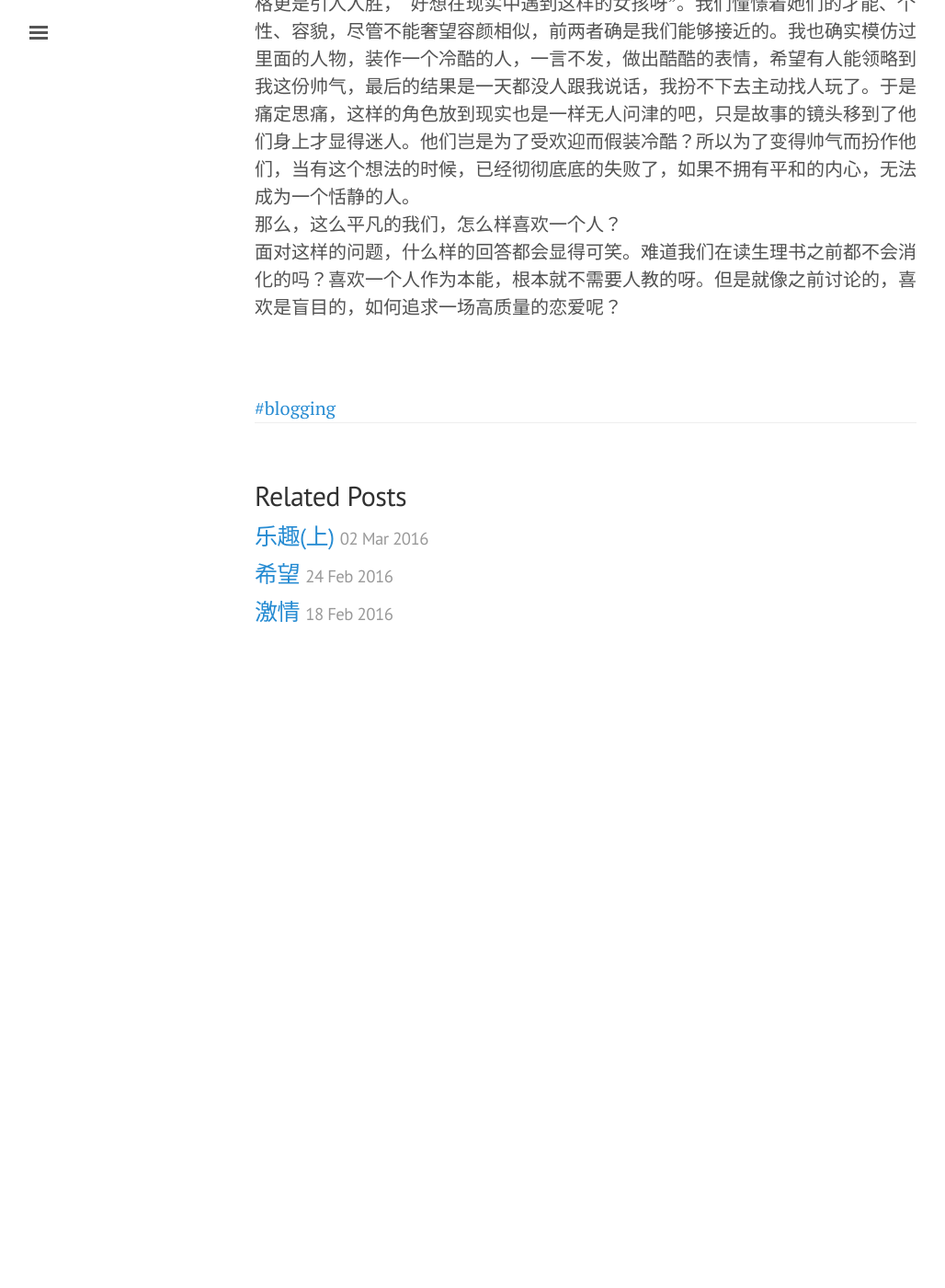
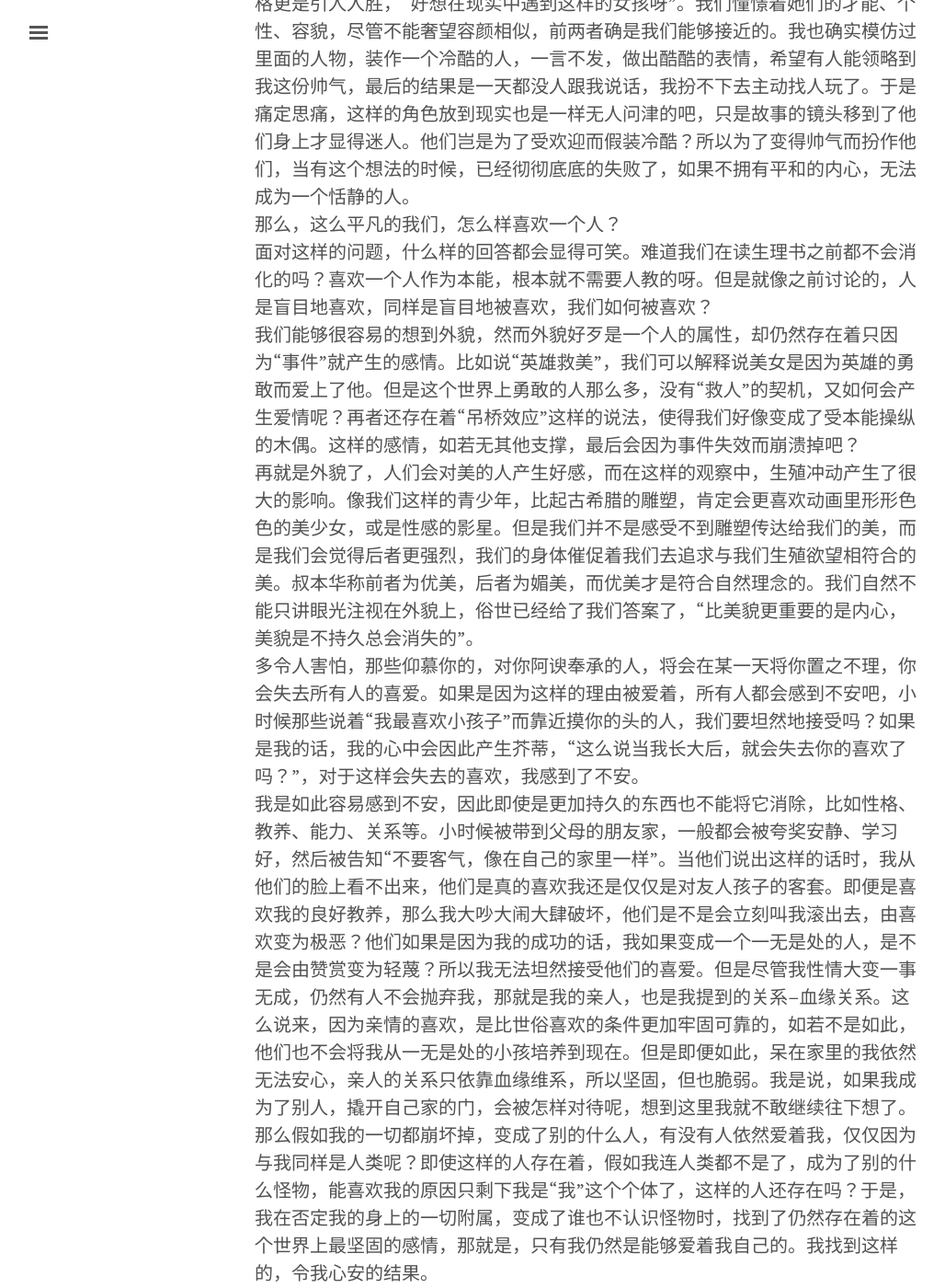
Before and after one commit to yamanka/blog, a Jekyll site: the page built from _posts/2016-03-16-偶像等.md, in a window 1280 px wide and 1400 px high, scrolled down 969 px. Shown: the whole window at 92% size, without its empty margins (3-1031 px from the left). Built offline with Jekyll 4.4.1, drawn with Linux system fonts in a browser that asks for light colours; comment, search, counter and statistics services are not loaded; before the commit the page ends 1711 px from its top, so only the background shows below that; some of the changed text lies outside the part shown.

Commit message:
Update 2016-03-16-偶像等.md

```diff
--- a/_posts/2016-03-16-偶像等.md
+++ b/_posts/2016-03-16-偶像等.md
@@ -10,4 +10,9 @@ tags: [blogging]
 英雄如此，包含着英雄的偶像也具有相同的性质。我为了学习日语加入了一个主播群，这个女主播每周两天直播上课，时不时在群里冒一下泡，每次说话都会让群友很激动，有的人会因为在直播的时候念了他的名字而语无伦次。夸赞主播成为了群里的政治正确，在这个群里，她是名副其实的偶像。尽管她每次直播都打扮得很靓丽，我却注意到她只不过是一个很普通的女生，有着她这个年纪的女孩子都有的天真。在生活中我们即使遇到更优秀的女生都不会如此的狂热，网络直播所营造的未知、神秘感、信息不充分给了我们想象的空间，是我们自己将她推向了令人惶恐的高度。明星也好、偶像也好，在我们心中的都不是真实的他们，现实可能比我们认为的平凡的多。<br>
 既然现实中的人总是有缺陷，那么幻想中的人物岂会欺骗我们？那些只生活在动画中尽善尽美的角色，值得我们倾心吗？这些虚幻的人儿，不仅面容姣好，各色的性格更是引人入胜，“好想在现实中遇到这样的女孩呀”。我们憧憬着她们的才能、个性、容貌，尽管不能奢望容颜相似，前两者确是我们能够接近的。我也确实模仿过里面的人物，装作一个冷酷的人，一言不发，做出酷酷的表情，希望有人能领略到我这份帅气，最后的结果是一天都没人跟我说话，我扮不下去主动找人玩了。于是痛定思痛，这样的角色放到现实也是一样无人问津的吧，只是故事的镜头移到了他们身上才显得迷人。他们岂是为了受欢迎而假装冷酷？所以为了变得帅气而扮作他们，当有这个想法的时候，已经彻彻底底的失败了，如果不拥有平和的内心，无法成为一个恬静的人。<br>
 那么，这么平凡的我们，怎么样喜欢一个人？<br>
-面对这样的问题，什么样的回答都会显得可笑。难道我们在读生理书之前都不会消化的吗？喜欢一个人作为本能，根本就不需要人教的呀。但是就像之前讨论的，喜欢是盲目的，如何追求一场高质量的恋爱呢？<br>
+面对这样的问题，什么样的回答都会显得可笑。难道我们在读生理书之前都不会消化的吗？喜欢一个人作为本能，根本就不需要人教的呀。但是就像之前讨论的，人是盲目地喜欢，同样是盲目地被喜欢，我们如何被喜欢？<br>
+我们能够很容易的想到外貌，然而外貌好歹是一个人的属性，却仍然存在着只因为“事件”就产生的感情。比如说“英雄救美”，我们可以解释说美女是因为英雄的勇敢而爱上了他。但是这个世界上勇敢的人那么多，没有“救人”的契机，又如何会产生爱情呢？再者还存在着“吊桥效应”这样的说法，使得我们好像变成了受本能操纵的木偶。这样的感情，如若无其他支撑，最后会因为事件失效而崩溃掉吧？<br>
+再就是外貌了，人们会对美的人产生好感，而在这样的观察中，生殖冲动产生了很大的影响。像我们这样的青少年，比起古希腊的雕塑，肯定会更喜欢动画里形形色色的美少女，或是性感的影星。但是我们并不是感受不到雕塑传达给我们的美，而是我们会觉得后者更强烈，我们的身体催促着我们去追求与我们生殖欲望相符合的美。叔本华称前者为优美，后者为媚美，而优美才是符合自然理念的。我们自然不能只讲眼光注视在外貌上，俗世已经给了我们答案了，“比美貌更重要的是内心，美貌是不持久总会消失的”。<br>
+多令人害怕，那些仰慕你的，对你阿谀奉承的人，将会在某一天将你置之不理，你会失去所有人的喜爱。如果是因为这样的理由被爱着，所有人都会感到不安吧，小时候那些说着“我最喜欢小孩子”而靠近摸你的头的人，我们要坦然地接受吗？如果是我的话，我的心中会因此产生芥蒂，“这么说当我长大后，就会失去你的喜欢了吗？”，对于这样会失去的喜欢，我感到了不安。<br>
+我是如此容易感到不安，因此即使是更加持久的东西也不能将它消除，比如性格、教养、能力、关系等。小时候被带到父母的朋友家，一般都会被夸奖安静、学习好，然后被告知“不要客气，像在自己的家里一样”。当他们说出这样的话时，我从他们的脸上看不出来，他们是真的喜欢我还是仅仅是对友人孩子的客套。即便是喜欢我的良好教养，那么我大吵大闹大肆破坏，他们是不是会立刻叫我滚出去，由喜欢变为极恶？他们如果是因为我的成功的话，我如果变成一个一无是处的人，是不是会由赞赏变为轻蔑？所以我无法坦然接受他们的喜爱。但是尽管我性情大变一事无成，仍然有人不会抛弃我，那就是我的亲人，也是我提到的关系--血缘关系。这么说来，因为亲情的喜欢，是比世俗喜欢的条件更加牢固可靠的，如若不是如此，他们也不会将我从一无是处的小孩培养到现在。但是即便如此，呆在家里的我依然无法安心，亲人的关系只依靠血缘维系，所以坚固，但也脆弱。我是说，如果我成为了别人，撬开自己家的门，会被怎样对待呢，想到这里我就不敢继续往下想了。那么假如我的一切都崩坏掉，变成了别的什么人，有没有人依然爱着我，仅仅因为与我同样是人类呢？即使这样的人存在着，假如我连人类都不是了，成为了别的什么怪物，能喜欢我的原因只剩下我是“我”这个个体了，这样的人还存在吗？于是，我在否定我的身上的一切附属，变成了谁也不认识怪物时，找到了仍然存在着的这个世界上最坚固的感情，那就是，只有我仍然是能够爱着我自己的。我找到这样的，令我心安的结果。<br>
+经过这样严酷的拷问，即使是拥有高尚的人格也不是颠扑不破的被爱着的理由，形形色色的原因都有其限制。那么在把他们都抛弃后，我就可以安然地重新拾回来，从爱着同类的感情到看起来轻浮的外貌，它们都是平等的，人是不应该被它们操控，而是应该看清、享受它们带来的喜悦。
```
